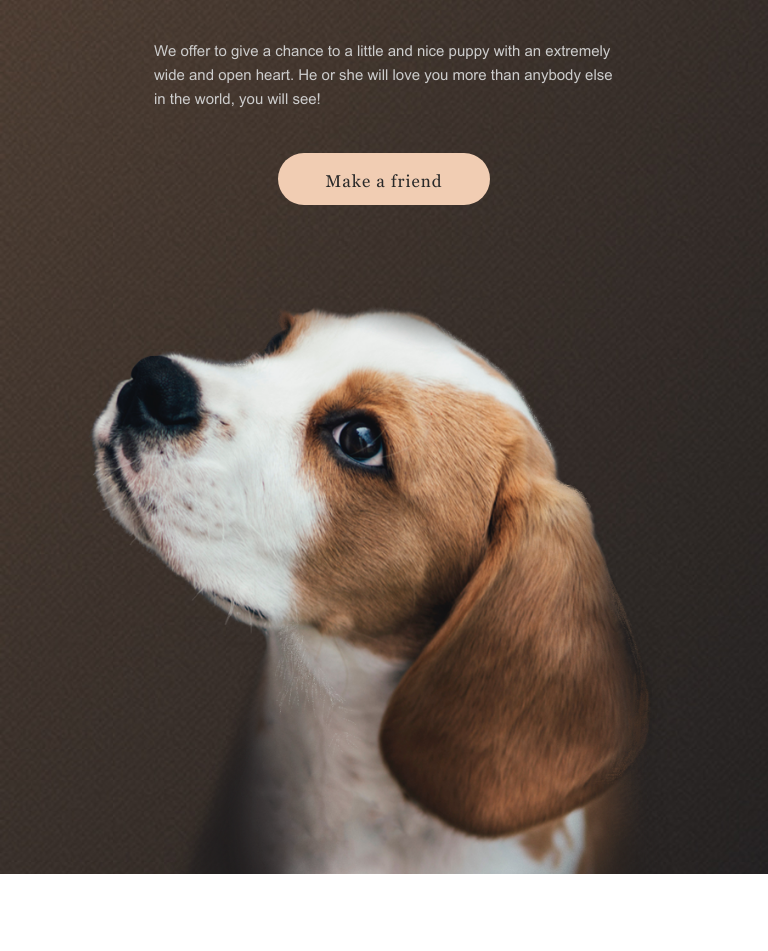
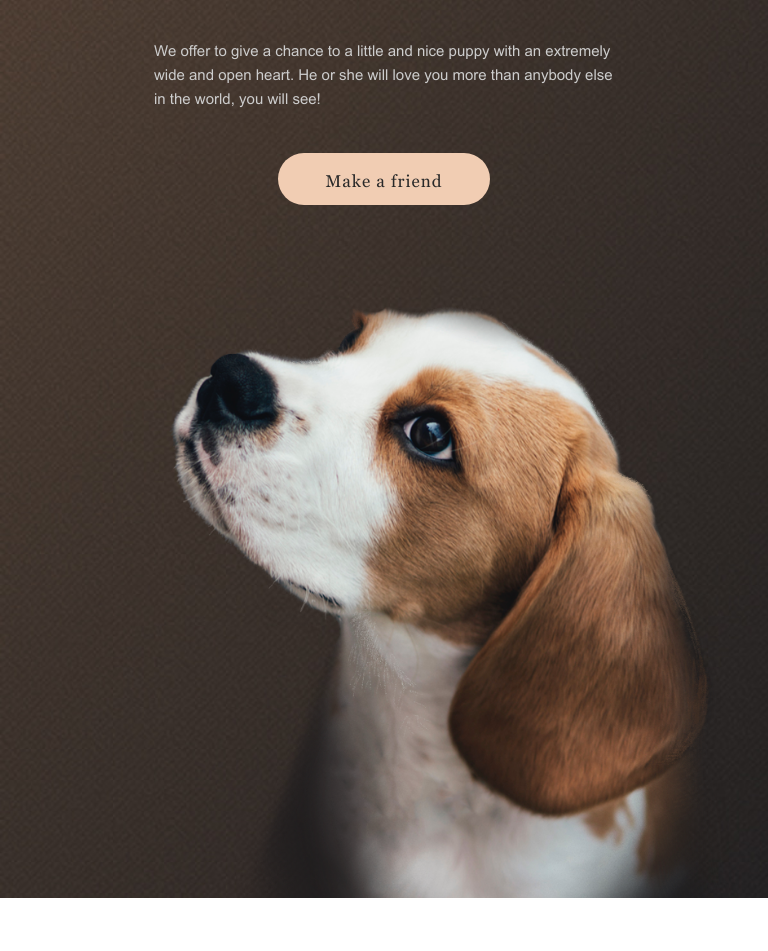
Before and after one commit to StaciBunx/shelter, a plain HTML site: page shelter/index.html in a window 768 px wide. Shown: the part 267-1218 px from the top of the page. Drawn offline with Linux system fonts and the light colour scheme; files whose address does not match are found by name.

Commit message:
fix: adjust sizes in top section

```diff
--- a/shelter/style/style.css
+++ b/shelter/style/style.css
@@ -449,6 +449,8 @@ a[href="tel:+136745677554"]::before {
     width: 698px;
     height: 728px;
     background-image: url(../assets/background/top-puppy.png);
+    background-repeat: no-repeat;
+
 }
 
 .top__heading {
@@ -727,7 +729,7 @@ a[href="tel:+136745677554"]::before {
     .top-wrapper {
         grid-template-columns: none;
         justify-items: center;
-        gap: 100px;
+        row-gap: 100px;
         padding-top: 30px;
     }
 
@@ -742,9 +744,10 @@ a[href="tel:+136745677554"]::before {
     }
 
     .top__image {
-        height: 569px;
-        width: 593px;
+        height: 593px;
+        width: 569px;
         background-size: cover;
+        justify-self: end;
     }
 
     .footer-wrapper {
```
